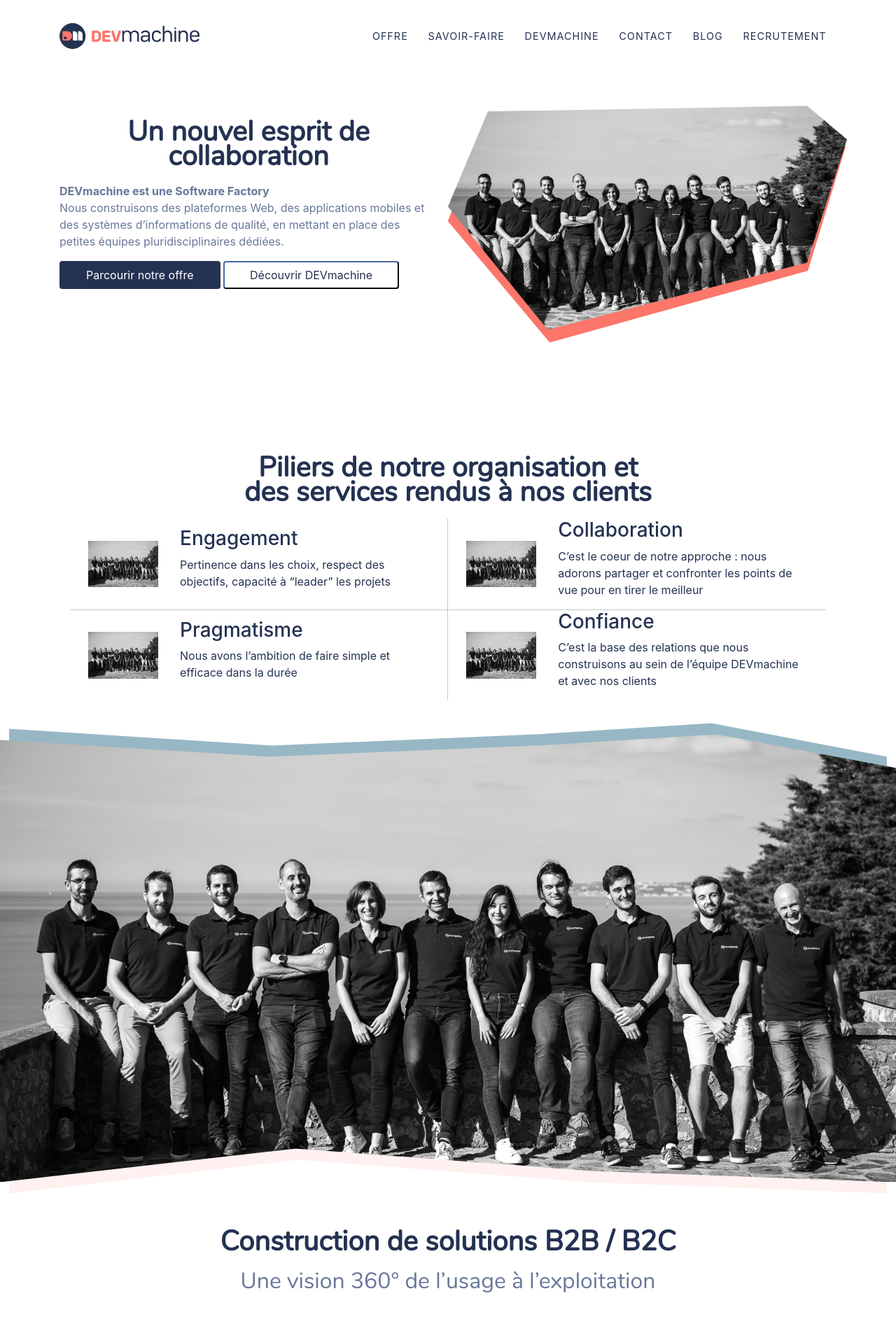
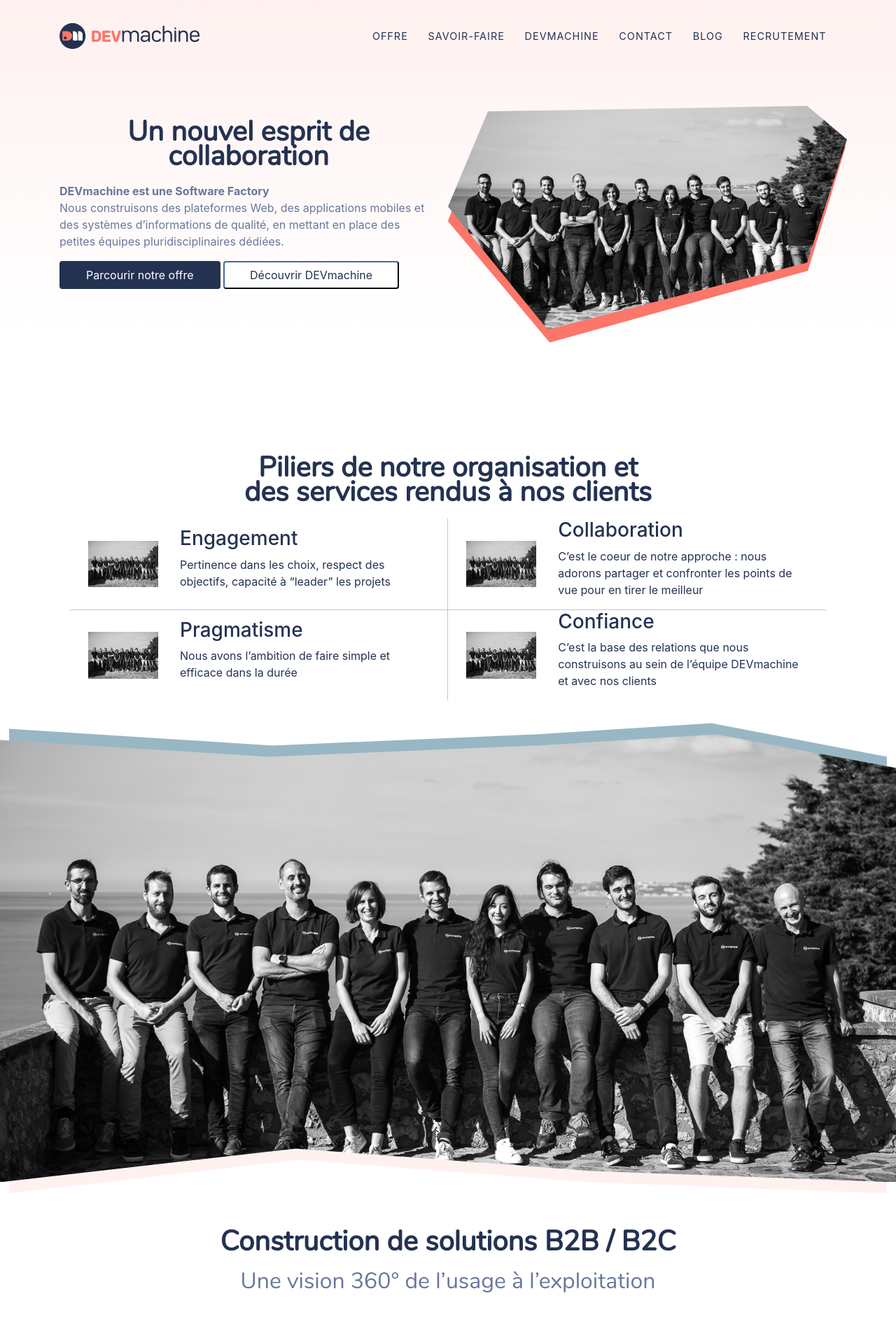
Before and after one commit to DEVmachine-fr/website, a Jekyll site: the page built from index.html, in a window 1280 px wide. Shown: the top 1905 px of the page at 70% size. Built offline with Jekyll 4.4.1, drawn with Linux system fonts in a browser that asks for light colours; nearby versions of some CDN libraries.

Commit message:
feat: main bg + Julien photo

```diff
--- a/_layouts/default.html
+++ b/_layouts/default.html
@@ -8,7 +8,9 @@
 
     {% include analytics.html %}
   </head>
-  <body>
+  <body
+    {% if page.url == "/" %} class="main-bg" {% endif %}
+  >
     {% include navigation.html %}
 
     {{ content }}
--- a/_sass/_index.scss
+++ b/_sass/_index.scss
@@ -1,3 +1,8 @@
+// background fondu pour la page d'accueil
+body.main-bg {
+  background: linear-gradient(180deg, rgba(252, 118, 106, 0.1) 0, rgba(252, 118, 106, 0) 30rem);
+}
+
 section#index-intro {
   color: $secondary;
 
@@ -276,3 +281,28 @@
     margin-top: 2rem;
   }
 }
+
+section#index-savoir-plus {
+  $size: 15rem;
+
+  div.img-container {
+    position: relative;
+
+    img.julien {
+      border-radius: 50%;
+      object-fit: cover;
+      width: $size;
+      height: $size;
+    }
+
+    img.circle {
+      position: absolute;
+      width: $size;
+      top: -.5rem;
+      // Trick pour center l'image en asbolute
+      // Left à 45% pour ne pas centrer parfaitement
+      left: calc(50% - 1rem);
+      transform: translate(-50%, 0);
+    }
+  }
+}
--- a/index.html
+++ b/index.html
@@ -213,18 +213,13 @@
 <section id="index-savoir-plus">
     <div class="container">
         <div class="row">
-            <div class="col-6">
-                <div class="svg-container">
-                    <!-- <object
-                        data="/assets/images/website/savoir-plus/circle_shape.svg"
-                        width="300"
-                        height="250"
-                        type="image/svg+xml"
-                    /> -->
+            <div class="col-lg-6 text-center">
+                <div class="img-container">
+                    <img class="circle" alt="" src="/assets/images/website/savoir-plus/circle_shape.svg">
+                    <img class="julien" alt="" src="/assets/images/website/savoir-plus/julien-dos.jpg"/>
                 </div>
-                <img class="w-50" alt="" src="/assets/images/website/savoir-plus/julien-dos.jpg"/>
             </div>
-            <div class="col-6">
+            <div class="col-lg-6 text-center">
                 <h2>En savoir plus sur DEVmachine</h2>
                 <p>Co-construction, RSE, locaux, équipe, etc...</p>
                 <button type="button" class="dm-btn dm-btn-orange">
```
Also changed, not shown: assets/images/website/savoir-plus/julien-dos.jpg.
